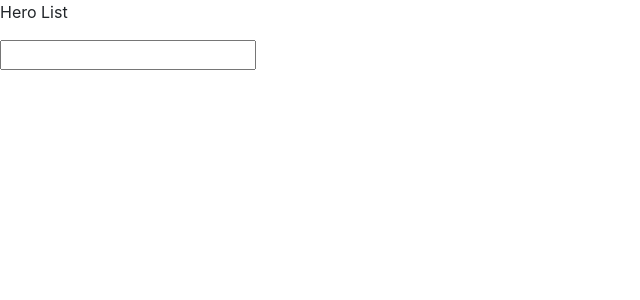
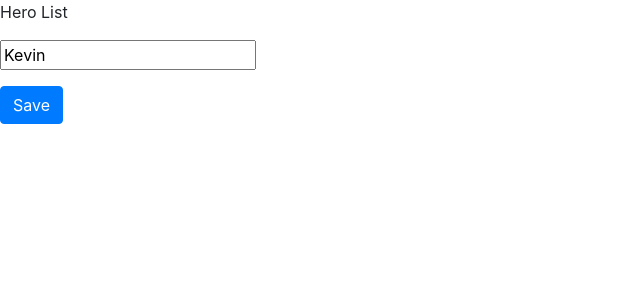
Before and after one commit to HaiderMalik12/angular-fundamentals, an Angular app: page / in a window 1280 px wide. Shown: the top 300 px of the page, without its empty margins (0-640 px from the left). Built offline with nearby package versions, Linux system fonts and the light colour scheme.

Commit message:
two way data binding

```diff
--- a/src/app/hero/hero-list/hero-list.component.ts
+++ b/src/app/hero/hero-list/hero-list.component.ts
@@ -5,17 +5,19 @@ import { Hero } from '../hero';
   selector: 'app-hero-list',
   template: `
   <p>{{title}} </p>
-  <input #name  (keyup.enter) = "onKeyUp(name.value)"/>
+  <p> <input [(ngModel)] ="name"/> </p>
+  <button class="btn btn-primary" (click) ="onSave()">Save </button>
   `,
   styleUrls: ['./hero-list.component.css']
 })
 export class HeroListComponent implements OnInit {
   title: string;
+  name = 'Kevin'
   constructor() {
     this.title = 'Hero List'
    }
-   onKeyUp(name){
-     console.log('Enter pressed', name)
+   onSave(name){
+     console.log(this.name)
    }
   ngOnInit() {
   }
```
